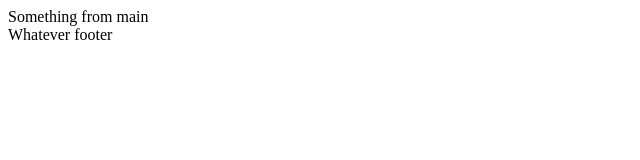
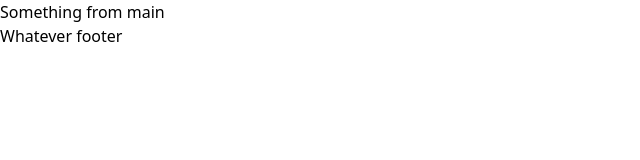
Before and after one commit to franzpe/H-P, a Next.js app in the folder client-landing/: page / in a window 1280 px wide. Shown: the top 160 px of the page, without its empty margins (0-640 px from the left). Built offline with nearby package versions, Linux system fonts and the light colour scheme.

Commit message:
Client-landing - Typescript + tailwind added

```diff
--- /dev/null
+++ b/client-landing/postcss.config.js
@@ -0,0 +1,3 @@
+module.exports = {
+  plugins: ['tailwindcss', 'postcss-preset-env', 'autoprefixer']
+};
--- /dev/null
+++ b/client-landing/styles/index.css
@@ -0,0 +1,3 @@
+@import 'tailwindcss/base';
+@import 'tailwindcss/components';
+@import 'tailwindcss/utilities';
--- /dev/null
+++ b/client-landing/tailwind.config.js
@@ -0,0 +1,8 @@
+module.exports = {
+  purge: [],
+  theme: {
+    extend: {},
+  },
+  variants: {},
+  plugins: [],
+}
```
Also changed, not shown: client-landing/package.json (+8 -0 lines), client-landing/pages/_app.tsx (added, +8 -0 lines), client-landing/tsconfig.json (added, +29 -0 lines), client-landing/next-env.d.ts (added), client-landing/pages/index.tsx (renamed from client-landing/pages/index.js), 1 other file (tests, documents, lock files or other folders).
